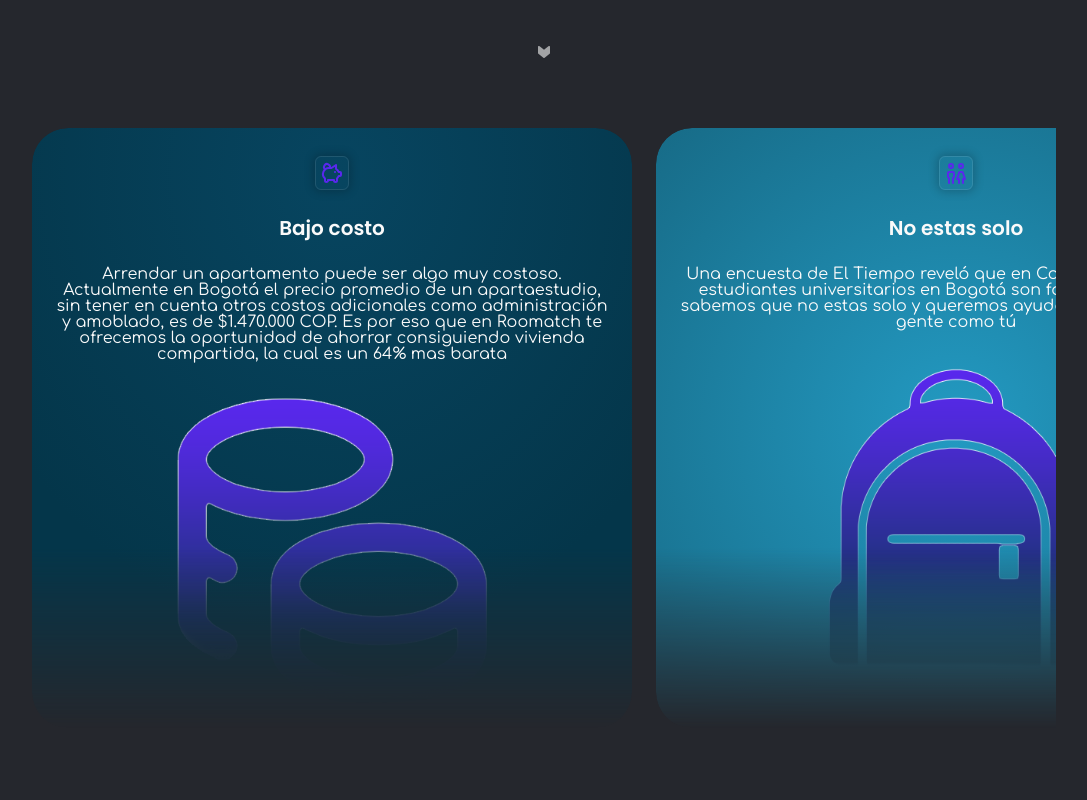
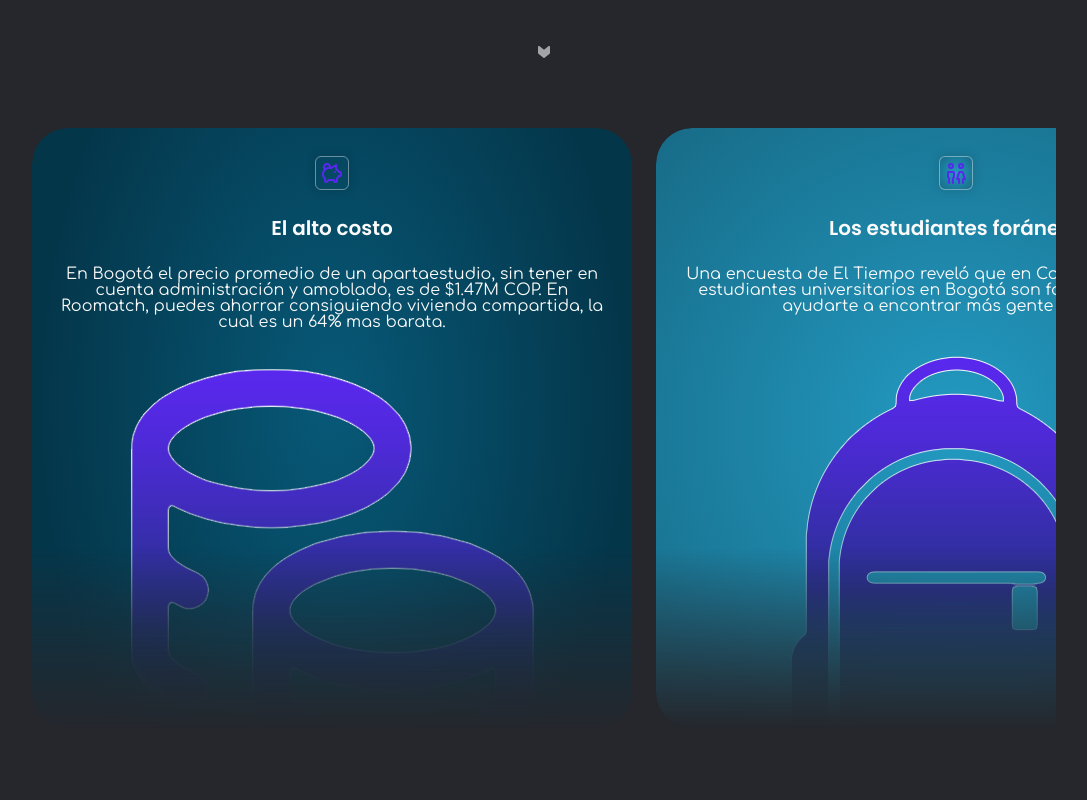
Before and after one commit to roomatch/frontend, a React (Vite) app: page / in a window 1280 px wide. Shown: the part 2200-3000 px from the top of the page, without its empty margins (96-1183 px from the left). Built offline with nearby package versions, Linux system fonts and the light colour scheme.

Commit message:
fix: :lipstick: change color cards and reduce text in problematic section

```diff
--- a/src/pages/Landing/sections/probelmatic/Problematic.tsx
+++ b/src/pages/Landing/sections/probelmatic/Problematic.tsx
@@ -89,10 +89,10 @@ export default function Problematic() {
         translateY: translateYProgress,
       }}
       className='problematic__cards-container'>
-          <div className='problematic__card'><Card modifier='1' icon={PigIcon} picture={problematic2Picture} tittle='Bajo costo' content='Arrendar un apartamento puede ser algo muy costoso. Actualmente en Bogotá el precio promedio de un apartaestudio, sin tener en cuenta otros costos adicionales como administración y amoblado, es de $1.470.000 COP. Es por eso que en Roomatch te ofrecemos la oportunidad de ahorrar consiguiendo vivienda compartida, la cual es un 64% mas barata' /></div>
-          <div className='problematic__card'><Card modifier='2' icon={FriendsIcon} picture={problematic1Picture} tittle= 'No estas solo' content='Una encuesta de El Tiempo reveló que en Colombia el 57% de los estudiantes universitarios en Bogotá son foraneos, por lo que sabemos que no estas solo y queremos ayudarte a encontrar más gente como tú' /></div>
-          <div className='problematic__card'><Card modifier='3' icon={HomeIcon} picture={problematic3Picture} tittle='Un hogar lo hace la gente' content='Vivir solo es bueno, pero ¡vivir con amigos es mejor! En una encuesta realizada por la CNN el año 2023 se reveló que el 84% de la gente que compartía casa o apartamento con un amigo reporto que sentia que era "mucho mas felíz", por eso, en Roomatch queremos lograr que, ademas de un compañero de cuarto, encuentres a un amigo' /></div>
-          <div className='problematic__card'><Card modifier='4' icon={AlternativeIcon} picture={problematic4Picture} tittle='Otras alternativas' content='La gente actualmente recurre a alternativas como casas familiares o residencias universitarias. En estos lugares la gente se ve obligada a convivir con gente al azar y debe someterse a reglas sobre las que no tiene voz ni voto. Por eso en Roomatch queremos que encuentres personas compatibles con tu estilo de vida que no te resten libertad' /></div>
+          <div className='problematic__card'><Card modifier='1' icon={PigIcon} picture={problematic2Picture} tittle='El alto costo' content='En Bogotá el precio promedio de un apartaestudio, sin tener en cuenta administración y amoblado, es de $1.47M COP. En Roomatch, puedes ahorrar consiguiendo vivienda compartida, la cual es un 64% mas barata.' /></div>
+          <div className='problematic__card'><Card modifier='2' icon={FriendsIcon} picture={problematic1Picture} tittle= 'Los estudiantes foráneos' content='Una encuesta de El Tiempo reveló que en Colombia el 57% de los estudiantes universitarios en Bogotá son foraneos. Queremos ayudarte a encontrar más gente como tú.' /></div>
+          <div className='problematic__card'><Card modifier='3' icon={HomeIcon} picture={problematic3Picture} tittle='La convivencia' content='En una encuesta realizada por la CNN el año 2023 se reveló que el 84% de la gente que comparte con un amigo reporto que sentia que era mas felíz, por eso, en Roomatch queremos lograr que, ademas de un compañero de cuarto, encuentres a un amigo.' /></div>
+          <div className='problematic__card'><Card modifier='4' icon={AlternativeIcon} picture={problematic4Picture} tittle='Las otras alternativas' content='Actualmente hay alternativas como casas familiares y residencias. En estos lugares, la gente se ve obligada a convivir con gente al azar y algunas veces a someterse hasta a reglas absurdas y malos tratos. Queremos que encuentres personas compatibles contigo y que no te resten libertad.' /></div>
         </motion.div>
 
     </div>
--- a/src/pages/Landing/sections/probelmatic/components/composited/Card.css
+++ b/src/pages/Landing/sections/probelmatic/components/composited/Card.css
@@ -13,7 +13,9 @@
 }
 
 .card-container--1{
-    background-image: radial-gradient(70% 81% at 51% 8%, #074560FF 1%, #718CF600 95%),linear-gradient(0deg, #04364AFF 1%, #04364AFF 100%);
+    background-size: 100% 100%;
+background-position: 0px 0px,0px 0px,0px 0px,0px 0px,0px 0px;
+background-image: radial-gradient(49% 81% at 50% 46%, #075978FF 0%, #073AFF00 100%),radial-gradient(142% 91% at 111% 84%, #04364a 0%, #04364a 100%);
 }
 
 .card-container--2{
@@ -32,19 +34,10 @@
     background: radial-gradient(circle, rgba(151,126,228,1) 0%, rgb(30, 73, 214) 100%);
 }
 
-
-.card-container img{
-    padding: 0 4rem 1rem 4rem;
-    border-radius: 36px;
-    mask-image: linear-gradient(to bottom, black 60%, transparent 100%);
-}
-
-
-
 .card__icon{
     display: flex;
     justify-content: center;
-    border: 1px solid rgba(255, 255, 255, 0.1);
+    border: 1px solid rgba(255, 255, 255, 0.4);
     background-size: 100% 100%;
     background-position: 0px 0px,0px 0px,0px 0px,0px 0px,0px 0px;
     padding: 4px;
@@ -52,12 +45,33 @@
     /*background-image: radial-gradient(70% 81% at 51% 8%, #074560FF 1%, #718CF600 95%),linear-gradient(0deg, #04364AFF 1%, #04364AFF 100%);*/
 
     border-radius: 6px;
-    box-shadow: 0px 0px 10px 2px rgba(0, 0, 0, 0.2);
+    box-shadow: 0px 0px 10px 2px rgba(0, 0, 0, 0.1);
+}
+
+.card-icon--2{
+    background: rgb(22, 96, 120);
+    background: radial-gradient(circle, rgb(27, 140, 178) 0%, rgba(23,107,135,1) 100%);
+}
+
+.card-icon--2{
+    background: rgb(35,154,194);
+    background: radial-gradient(circle, rgba(35,154,194,1) 0%, rgba(23,107,135,1) 100%);
+}
+
+.card-icon--3{
+    background: rgb(151,126,228);
+    background: radial-gradient(circle, rgba(151,126,228,1) 0%, rgba(89,40,237,1) 100%);
+}
+
+.card-icon--4{
+    background: rgb(116, 97, 175);
+    background: radial-gradient(circle, rgb(141, 125, 192) 0%, rgb(30, 73, 214) 100%);
 }
 
 
 .card__image{
     object-fit: cover;
+    mask-image: linear-gradient(to bottom, black 60%, transparent 100%);
 }
 
 
```
